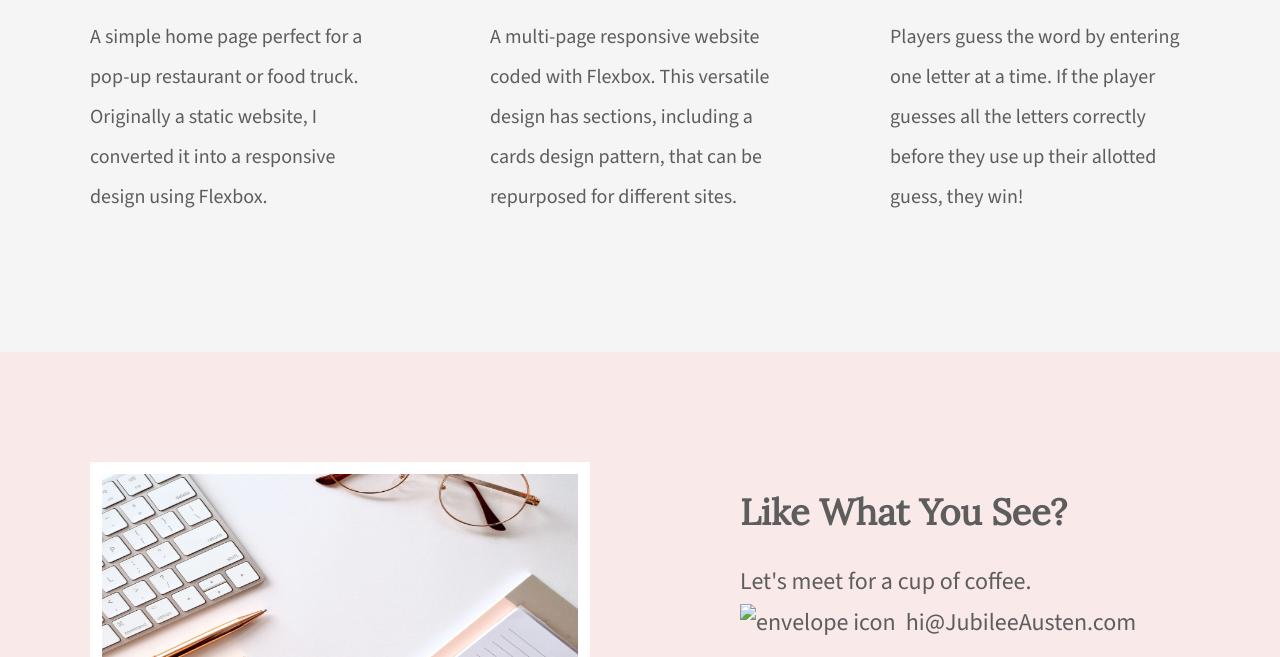
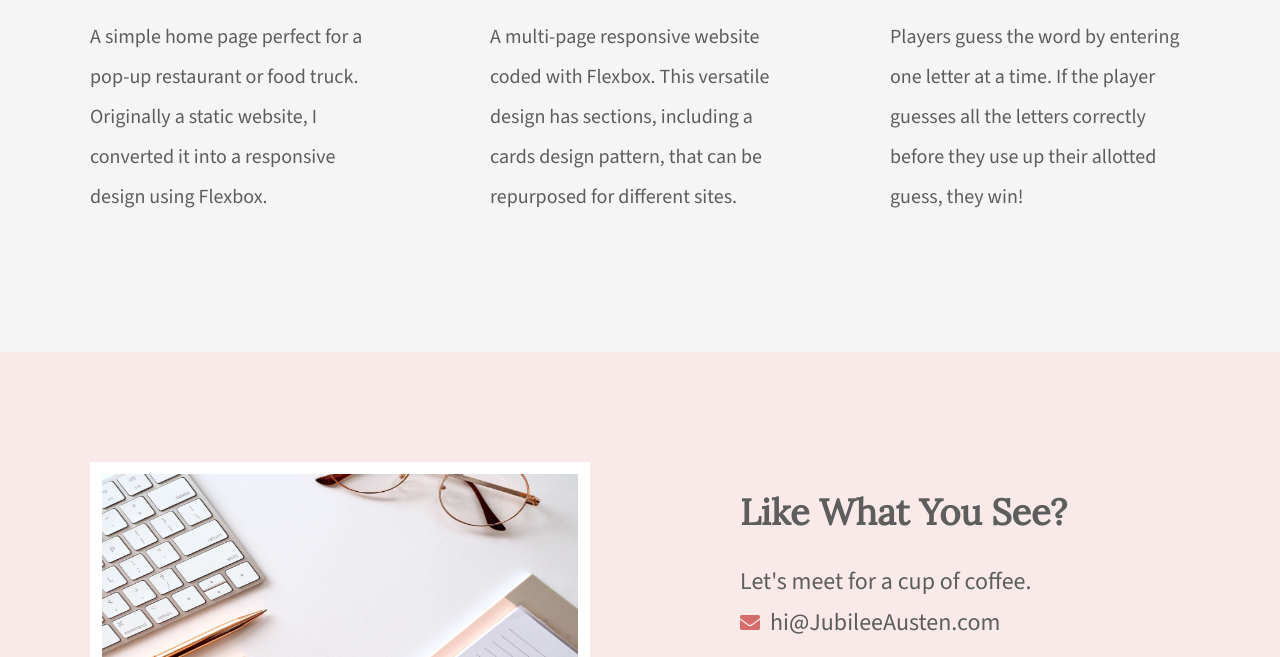
Before and after one commit to 1819367/Jubilee_Austen, a plain HTML site: page projects/index.html in a window 1280 px wide. Shown: the part 728-1385 px from the top of the page. Drawn offline with nearby package versions, Linux system fonts and the light colour scheme.

Commit message:
Fixed email icon on projects page

```diff
--- a/projects/index.html
+++ b/projects/index.html
@@ -69,7 +69,7 @@
                 <div class="contact-info">
                     <h2>Like What You See?</h2>
                     <h3 id="email-header">Let's meet for a cup of coffee.</h3>
-                    <a href="mailto:hi@Jubileeausten.com"><img src="img/envelope.png" alt="envelope icon"
+                    <a href="mailto:hi@Jubileeausten.com"><img src="../img/envelope.png" alt="envelope icon"
                             id="envelope">hi@JubileeAusten.com</a>
                     <h3 id="socialmedia-header">Or, follow me on social media:</h3>
                     <ul>
```
